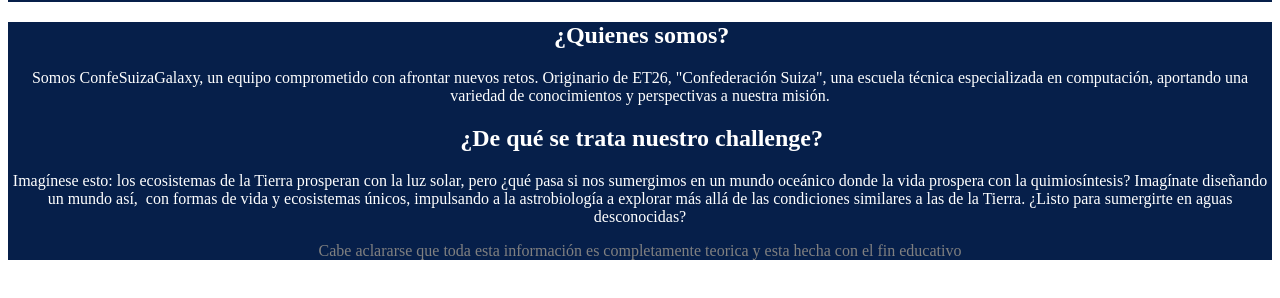
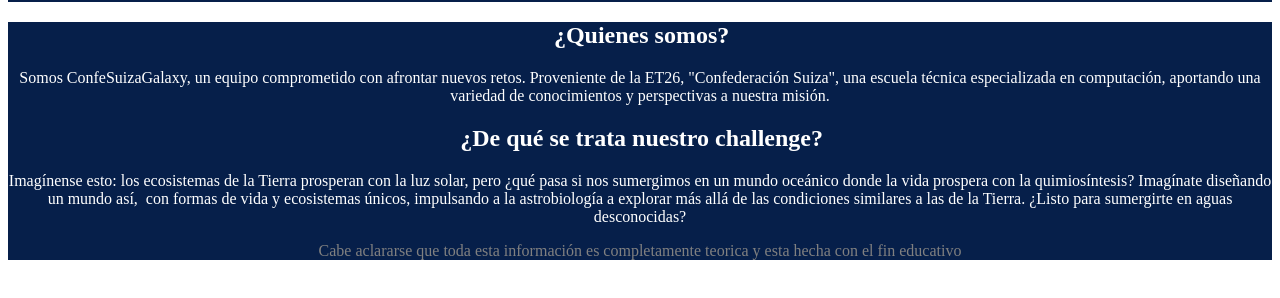
Before and after one commit to ho-axed/confeSuizaGalaxy, a plain HTML site: page index.html in a window 1280 px wide. Shown: the part 90-388 px from the top of the page. Drawn offline with Linux system fonts and the light colour scheme.

Commit message:
Modificando footer

```diff
--- a/index.html
+++ b/index.html
@@ -20,11 +20,11 @@
     <footer>
         <div class="header-footer footer">
             <h2 class="h2-footer">¿Quienes somos?</h2>
-            <p class="text-footer">Somos ConfeSuizaGalaxy, un equipo comprometido con afrontar nuevos retos. Originario de ET26, "Confederación Suiza", una escuela técnica especializada en computación,
+            <p class="text-footer">Somos ConfeSuizaGalaxy, un equipo comprometido con afrontar nuevos retos. Proveniente de la ET26, "Confederación Suiza", una escuela técnica especializada en computación,
                 aportando una variedad de conocimientos y perspectivas a nuestra misión.</p>
             <h2 class="h2-footer">¿De qué se trata nuestro challenge?</h2>
             <p class="text-footer">
-                Imagínese esto: los ecosistemas de la Tierra prosperan con la luz solar, pero ¿qué pasa si nos sumergimos en un mundo oceánico donde la vida prospera con la quimiosíntesis? Imagínate diseñando un mundo así,
+                Imagínense esto: los ecosistemas de la Tierra prosperan con la luz solar, pero ¿qué pasa si nos sumergimos en un mundo oceánico donde la vida prospera con la quimiosíntesis? Imagínate diseñando un mundo así,
  con formas de vida y ecosistemas únicos, impulsando a la astrobiología a explorar más allá de las condiciones similares a las de la Tierra. ¿Listo para sumergirte en aguas desconocidas?
             </p>
             <p class="warning">Cabe aclararse que toda esta información es completamente teorica y esta hecha con el fin educativo</p>
```
